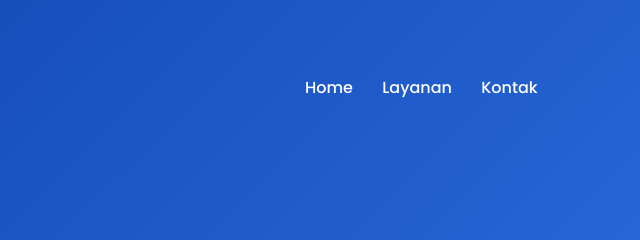
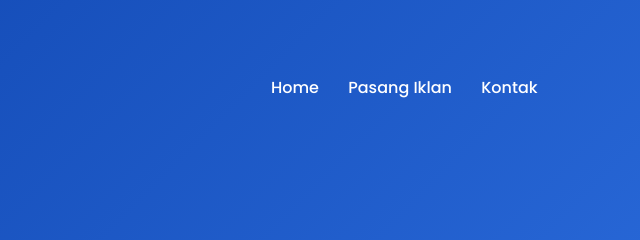
Before and after one commit to clerivobersihtanpakompromi-source/Clerivo, a plain HTML site: page index.html in a window 1280 px wide. Shown: the top 240 px of the page, 640-1280 px from the left. Drawn offline with Linux system fonts and the light colour scheme.

Commit message:
Update index.html

```diff
--- a/index.html
+++ b/index.html
@@ -15,7 +15,7 @@
 
     <nav>
         <a href="#home">Home</a>
-        <a href="#layanan">Layanan</a>
+        <a href="pasang-iklan.html">Pasang Iklan</a>
         <a href="contact.html">Kontak</a>
     </nav>
 </header>
```
